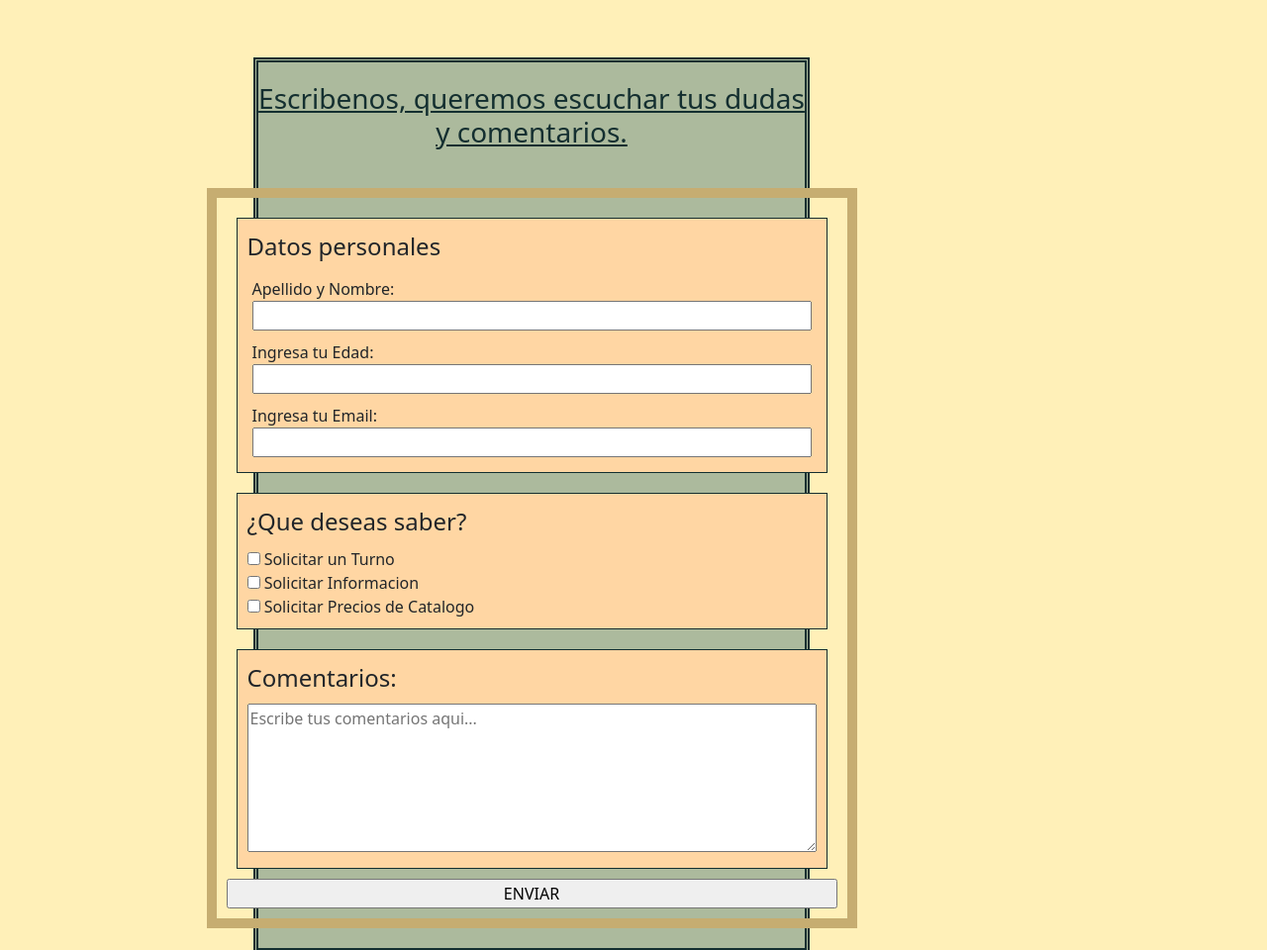
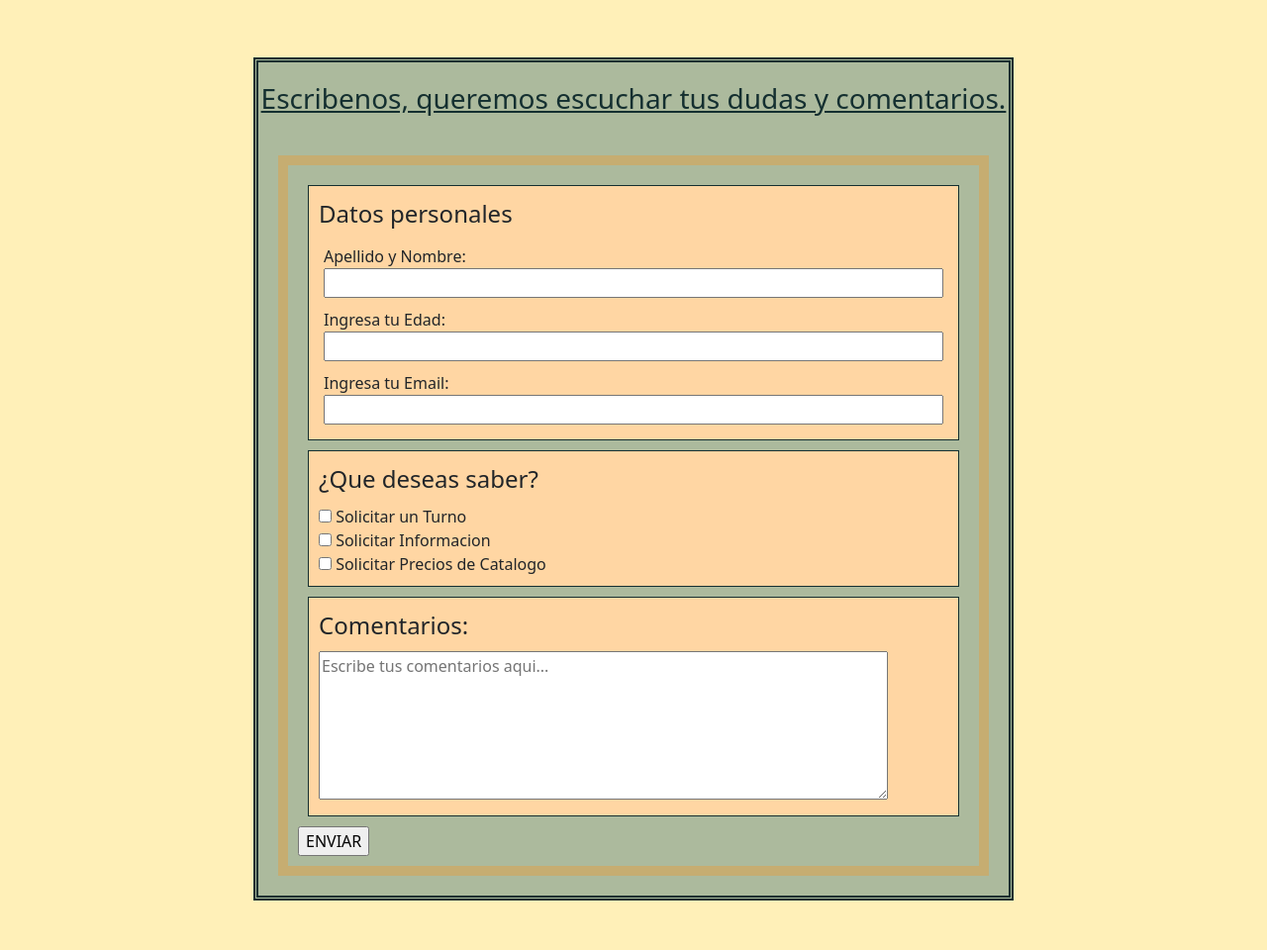
Before and after one commit to JuanMaMonaco/Entrega2MONACO-CODER, a plain HTML site: page pages/page4.html in a window 1280 px wide. Shown: the part 252-1212 px from the top of the page at 99% size. Drawn offline with nearby package versions, Linux system fonts and the light colour scheme.

Commit message:
third-commit

```diff
--- a/styles.css
+++ b/styles.css
@@ -429,8 +429,7 @@
     margin: 50px;
     background-color: #acba9d;
     border: 5px double #142f30;
-    flex: 1 0 300px;
-    max-width: 562px;
+    max-width: 562;
 }
 
 .contacto {
@@ -444,9 +443,7 @@
 }
 
 .formulario {
-    display: flex;
-    flex-direction: column;
-    flex-wrap: wrap;
+
     justify-content: center;
     align-content: center;
     margin: 20px;
@@ -480,13 +477,13 @@
         grid-column: 1/4;
         margin-left: 10vw;
         margin-right: 10vw;
-        max-width: 562px;
+
     }
 
 .formulario {
     padding: 10px;
     border: 10px solid #c6ad71;
-    flex: 1 1 400px;
+
 
 }
 
@@ -498,6 +495,6 @@
         grid-column: 1/5;
         margin-left: 20vw;
         margin-right: 20vw;
-        max-width: 562px;
+
 }
  }
```
